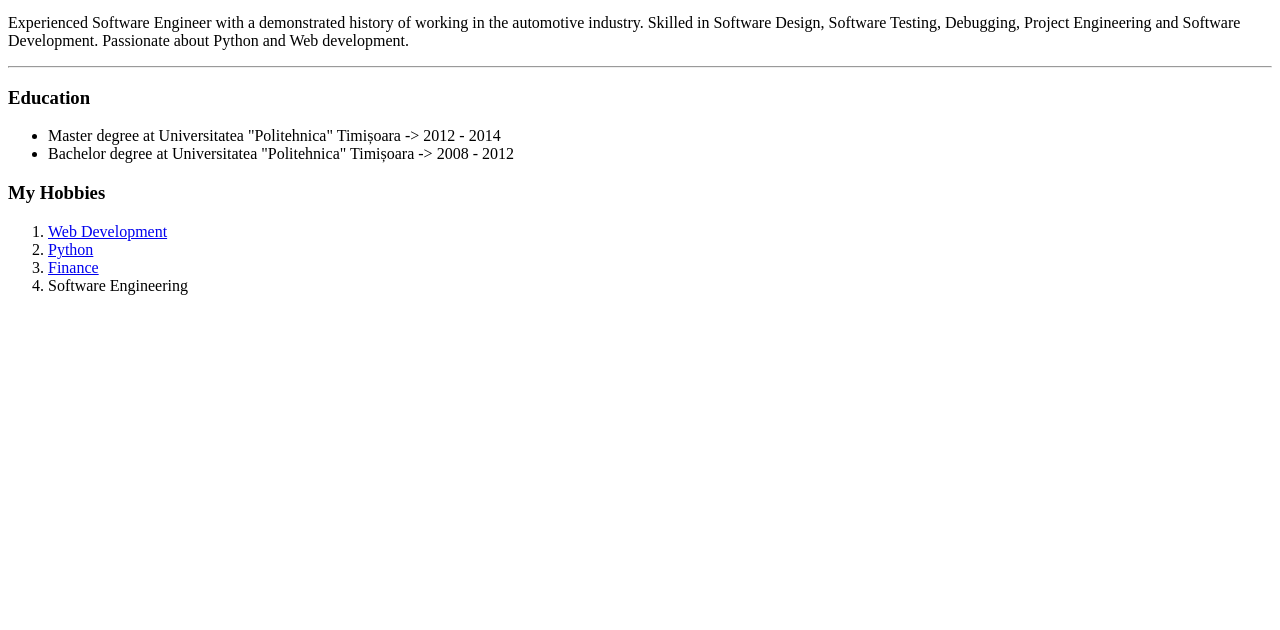
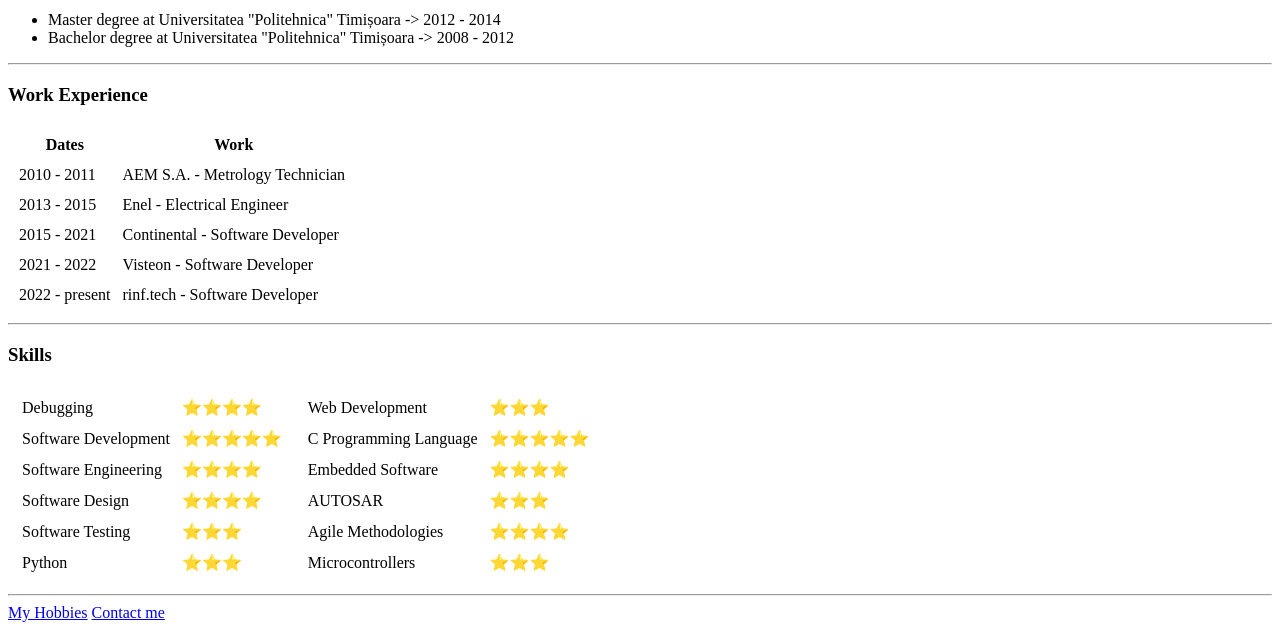
Before and after one commit to Latzcone/My_Personal_Site, a plain HTML site: page index.html in a window 1280 px wide. Shown: the part 312-942 px from the top of the page. Before the commit the page ends 800 px from the top, so only its background shows below. Drawn offline with Linux system fonts and the light colour scheme.

Commit message:
Update 1.0

```diff
--- a/index.html
+++ b/index.html
@@ -3,34 +3,126 @@
 
 <head>
 	<meta charset="UTF-8">
-    <meta name="viewport"
-          content="width=device-width, user-scalable=no, initial-scale=1.0, maximum-scale=1.0, minimum-scale=1.0">
-    <meta http-equiv="X-UA-Compatible" content="ie=edge">
+	<meta content="width=device-width, user-scalable=no, initial-scale=1.0, maximum-scale=1.0, minimum-scale=1.0"
+	      name="viewport">
+	<meta content="ie=edge" http-equiv="X-UA-Compatible">
 	<title>Florin's Personal Site</title>
 </head>
 
 <body>
-		<img src="/img/florin.jpg" alt="florin profile picture" width="200" height="200">
-		<h1>Florin Lațcu</h1>
+<table cellspacing="20">
+	<tr>
+		<td><img alt="florin profile picture" height="200" src="/img/florin.jpg" width="200"></td>
+		<td><h1>Florin Lațcu</h1>
 			<p><em>Software Developer</em></p>
 			<p>Experienced Software Engineer with a demonstrated history of working
 				in the automotive industry. Skilled in Software Design, Software Testing,
 				Debugging, Project Engineering and Software Development.
-			Passionate about Python and Web development.</p>
+				Passionate about Python and Web development.</p></td>
+	</tr>
+</table>
 <hr>
 <h3>Education</h3>
 <ul>
-			<li>Master degree at Universitatea "Politehnica" Timișoara -> 2012 - 2014 </li>
-			<li>Bachelor degree at Universitatea "Politehnica" Timișoara -> 2008 - 2012 </li>
+	<li>Master degree at Universitatea "Politehnica" Timișoara -> 2012 - 2014</li>
+	<li>Bachelor degree at Universitatea "Politehnica" Timișoara -> 2008 - 2012</li>
 </ul>
-		<h3>My Hobbies</h3>
-		<ol>
-			<li><a href="https://www.udemy.com/user/florin-latcu/">Web Development</a></li>
-			<li><a href="https://www.udemy.com/user/florin-latcu/">Python</a></li>
-			<li><a href="https://github.com/Latzcone/Finance_Project">Finance</a></li>
-			<li>Software Engineering</li>
-		</ol>
-
+<hr>
+<h3>Work Experience</h3>
+<table cellspacing="10">
+	<thead>
+	<tr>
+		<th>Dates</th>
+		<th>Work</th>
+	</tr>
+	</thead>
+	<tr>
+		<td>2010 - 2011</td>
+		<td>AEM S.A. - Metrology Technician</td>
+	</tr>
+	<tr>
+		<td>2013 - 2015</td>
+		<td>Enel - Electrical Engineer</td>
+	</tr>
+	<tr>
+		<td>2015 - 2021</td>
+		<td>Continental - Software Developer</td>
+	</tr>
+	<tr>
+		<td>2021 - 2022</td>
+		<td>Visteon - Software Developer</td>
+	</tr>
+	<tr>
+		<td>2022 - present</td>
+		<td>rinf.tech - Software Developer</td>
+	</tr>
+</table>
+<hr>
+<h3>Skills</h3>
+<table>
+	<tr>
+		<td>
+			<table cellspacing="10">
+				<tr>
+					<td>Debugging</td>
+					<td>⭐️⭐️⭐️⭐️</td>
+				</tr>
+				<tr>
+					<td>Software Development</td>
+					<td>⭐️⭐️⭐️⭐️⭐️</td>
+				</tr>
+				<tr>
+					<td>Software Engineering</td>
+					<td>⭐️⭐️⭐️⭐️</td>
+				</tr>
+				<tr>
+					<td>Software Design</td>
+					<td>⭐️⭐️⭐️⭐</td>
+				</tr>
+				<tr>
+					<td>Software Testing</td>
+					<td>⭐️⭐️⭐️️</td>
+				</tr>
+				<tr>
+					<td>Python</td>
+					<td>⭐️⭐️⭐️️</td>
+				</tr>
+			</table>
+		</td>
+		<td>
+			<table cellspacing="10">
+				<tr>
+					<td>Web Development</td>
+					<td>⭐️⭐️⭐️️</td>
+				</tr>
+				<tr>
+					<td>C Programming Language</td>
+					<td>⭐️⭐️⭐️⭐⭐️</td>
+				</tr>
+				</tr>
+				<tr>
+					<td>Embedded Software</td>
+					<td>⭐️⭐️⭐️⭐️</td>
+				</tr>
+				<tr>
+					<td>AUTOSAR</td>
+					<td>⭐️⭐⭐️</td>
+				</tr>
+				<tr>
+					<td>Agile Methodologies</td>
+					<td>⭐️⭐⭐⭐️</td>
+				</tr>
+				<tr>
+					<td>Microcontrollers</td>
+					<td>⭐️⭐⭐️</td>
+				</tr>
+			</table>
+		</td>
+	</tr>
+</table>
+<hr>
+<a href="hobbies.html">My Hobbies</a>
+<a href="contact.html">Contact me</a>
 </body>
 
 </html>
```
Also changed, not shown: contact.html (added, +14 -0 lines), hobbies.html (added, +15 -0 lines). Lines whose indentation alone changed are shown as unchanged.
